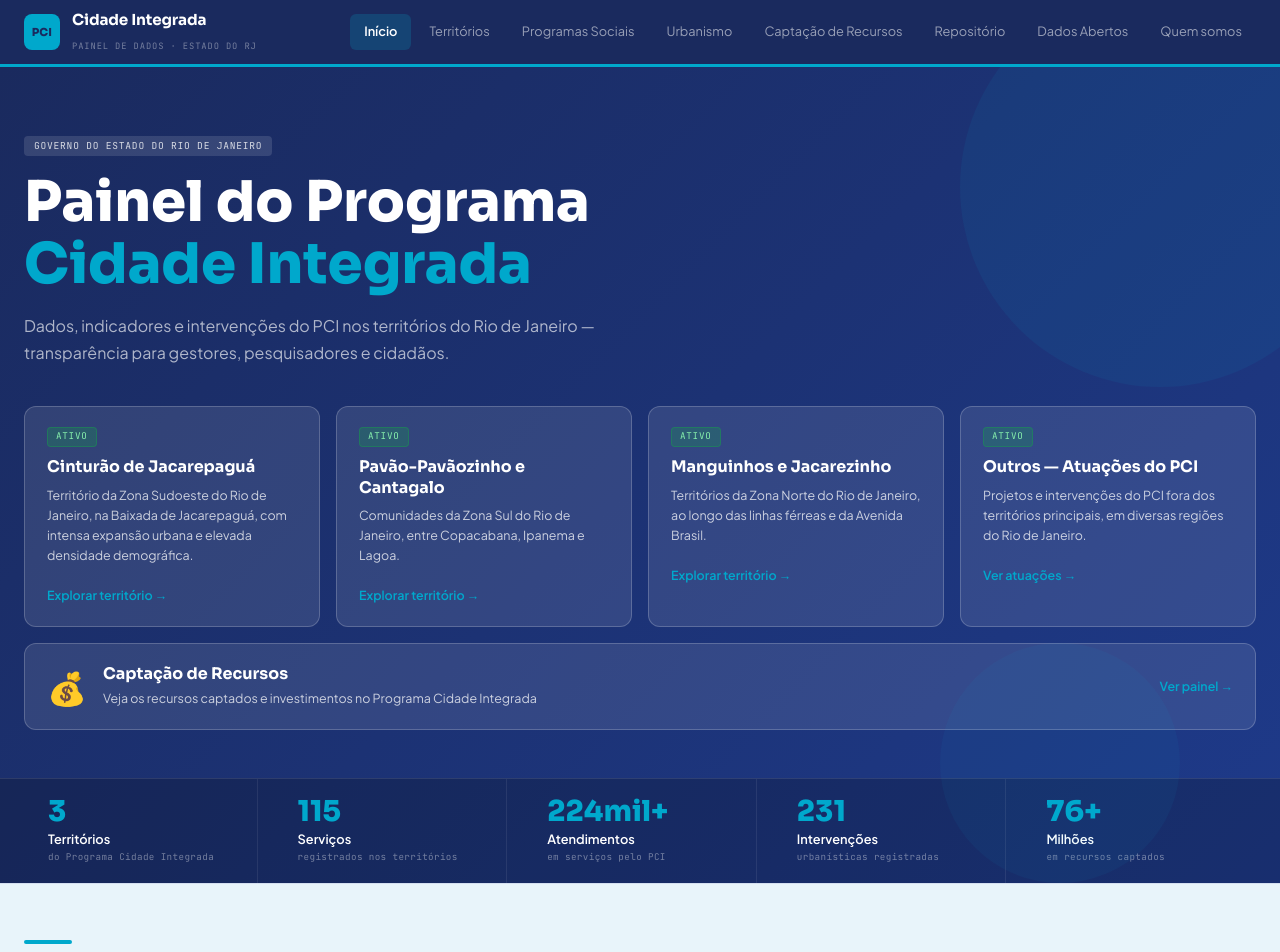
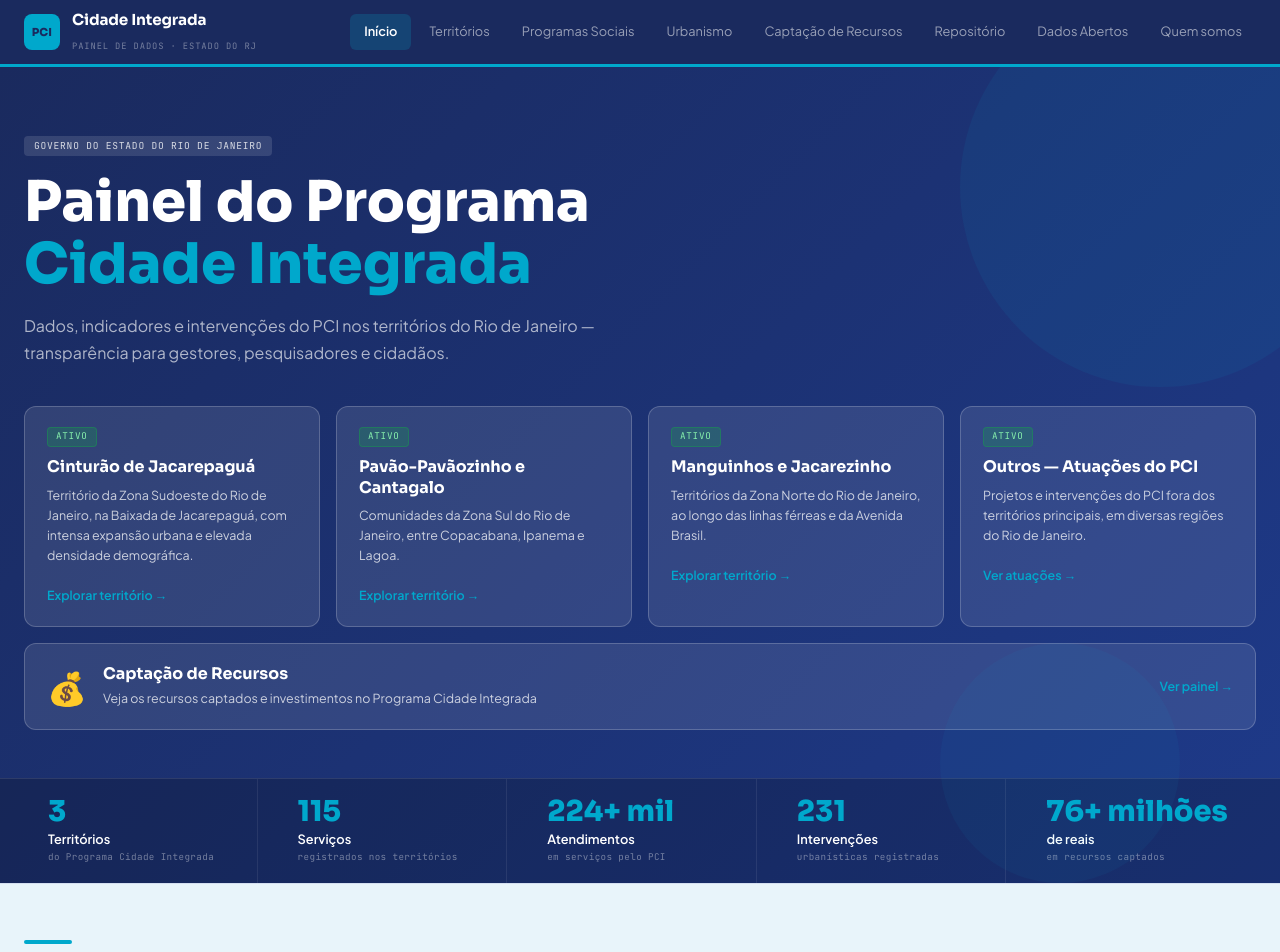
Before and after one commit to sitegovdados-rgb/GovDados, a Next.js app: page / in a window 1280 px wide. Shown: the top 952 px of the page. Built offline with nearby package versions, Linux system fonts and the light colour scheme.

Commit message:
Update page.tsx

```diff
--- a/src/app/page.tsx
+++ b/src/app/page.tsx
@@ -111,9 +111,9 @@ export default function HomePage() {
       {[
         { n: '3', label: 'Territórios', sub: 'do Programa Cidade Integrada' },
         { n: '115', label: 'Serviços', sub: 'registrados nos territórios' },
-        { n: '224mil+', label: 'Atendimentos', sub: 'em serviços pelo PCI' },
+        { n: '224+ mil', label: 'Atendimentos', sub: 'em serviços pelo PCI' },
         { n: '231', label: 'Intervenções', sub: 'urbanísticas registradas' },
-        { n: '76+', label: 'Milhões', sub: 'em recursos captados' },
+        { n: '76+ milhões', label: 'de reais', sub: 'em recursos captados' },
       ].map((item, i) => (
         <div key={i} style={{ padding: '18px 24px', borderRight: i < 4 ? '1px solid rgba(255,255,255,0.08)' : 'none' }}>
           <p style={{ fontFamily: 'Sora', fontWeight: 800, fontSize: '1.8rem', color: 'var(--pci-cyan)', lineHeight: 1, marginBottom: 4 }}>{item.n}</p>
```
